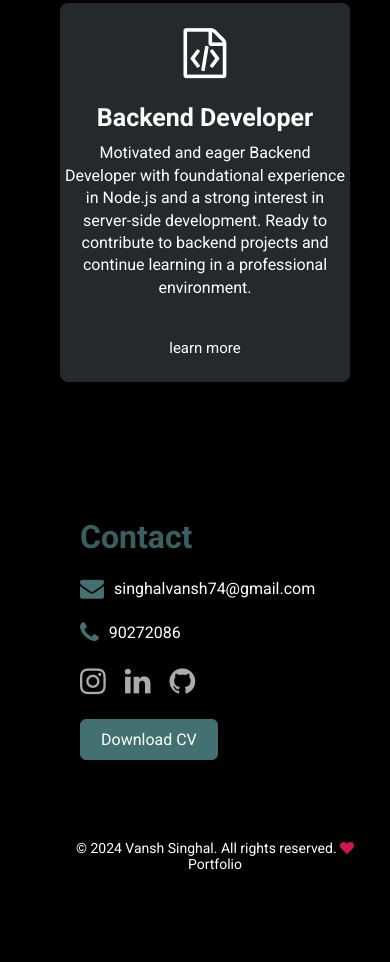
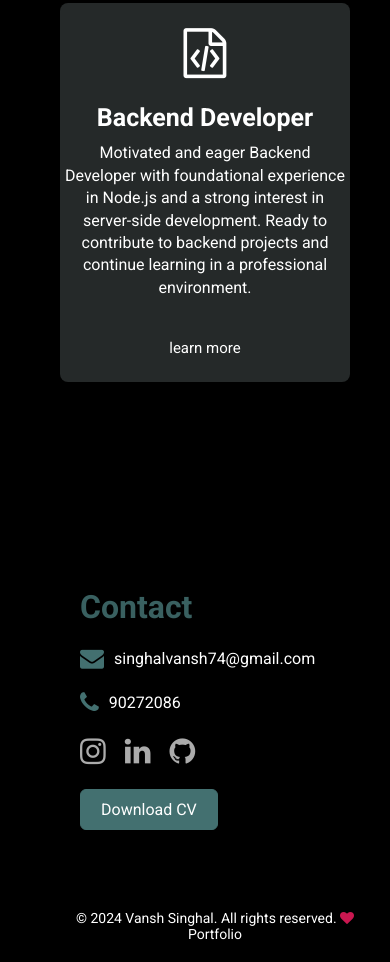
Before and after one commit to VanshSinghal01/Portffolioo, a plain HTML site: page index.html in a window 390 px wide. Shown: the part 2335-3297 px from the top of the page. Before the commit the page ends 3227 px from the top, so only its background shows below. Drawn offline with Linux system fonts and the light colour scheme.

Commit message:
Update style.css

```diff
--- a/style.css
+++ b/style.css
@@ -712,6 +712,6 @@ form .btn-submit:hover {
     }
     #contact{
         margin-left: 40px;
-        margin-top: -150px;
+        margin-top: -80px;
     }
 }
```
